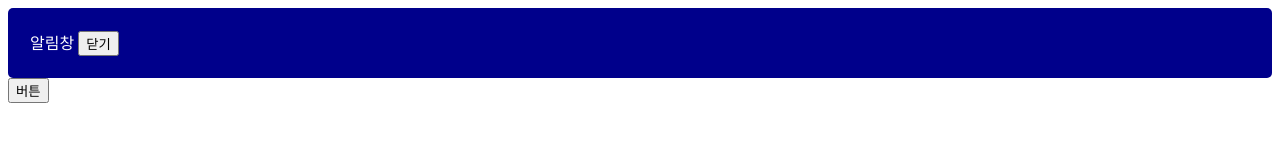
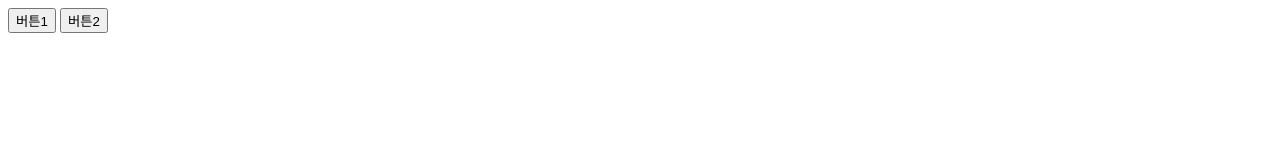
Before and after one commit to kimhsr/JavaScript, a plain HTML site: page level-1(again)/project1/index.html in a window 1280 px wide. Drawn offline with Linux system fonts and the light colour scheme.

Commit message:
이벤트리스너 연습

```diff
--- a/level-1(again)/project1/index.html
+++ b/level-1(again)/project1/index.html
@@ -10,20 +10,28 @@
 <body>
 
   <div class="alert-box" id="alert">
-    알림창
-    <button onclick="alertClose()">닫기</button>
+    <p class="title">알림창</p>
+    <button id="close">닫기</button>
   </div>
-  <button onclick="alertOpen()">버튼</button>
+
+  <button onclick="id_password('아이디 입력하세요');">버튼1</button>
+  <button onclick="id_password('비밀번호 입력하세요');">버튼2</button>
 
   <script>
 
-    function alertOpen(){
+    document.getElementById('close').addEventListener('click', function(){
+      document.getElementById('alert').style.display = 'none';
+    });
+
+    function alertOpen(파라미터){
+      document.getElementById('alert').style.display = 파라미터;
+    }
+
+    function id_password(파라미터){
+      document.getElementsByClassName('title')[0].innerHTML = 파라미터;
       document.getElementById('alert').style.display = 'block';
     }
 
-    function alertClose(){
-      document.getElementById('alert').style.display = 'none';
-    }
 
   </script>
 
--- a/level-1(again)/project1/main.css
+++ b/level-1(again)/project1/main.css
@@ -3,5 +3,5 @@
   padding: 22px;
   color: white;
   border-radius: 5px;
-  display: block;
+  display: none;
 }
```
